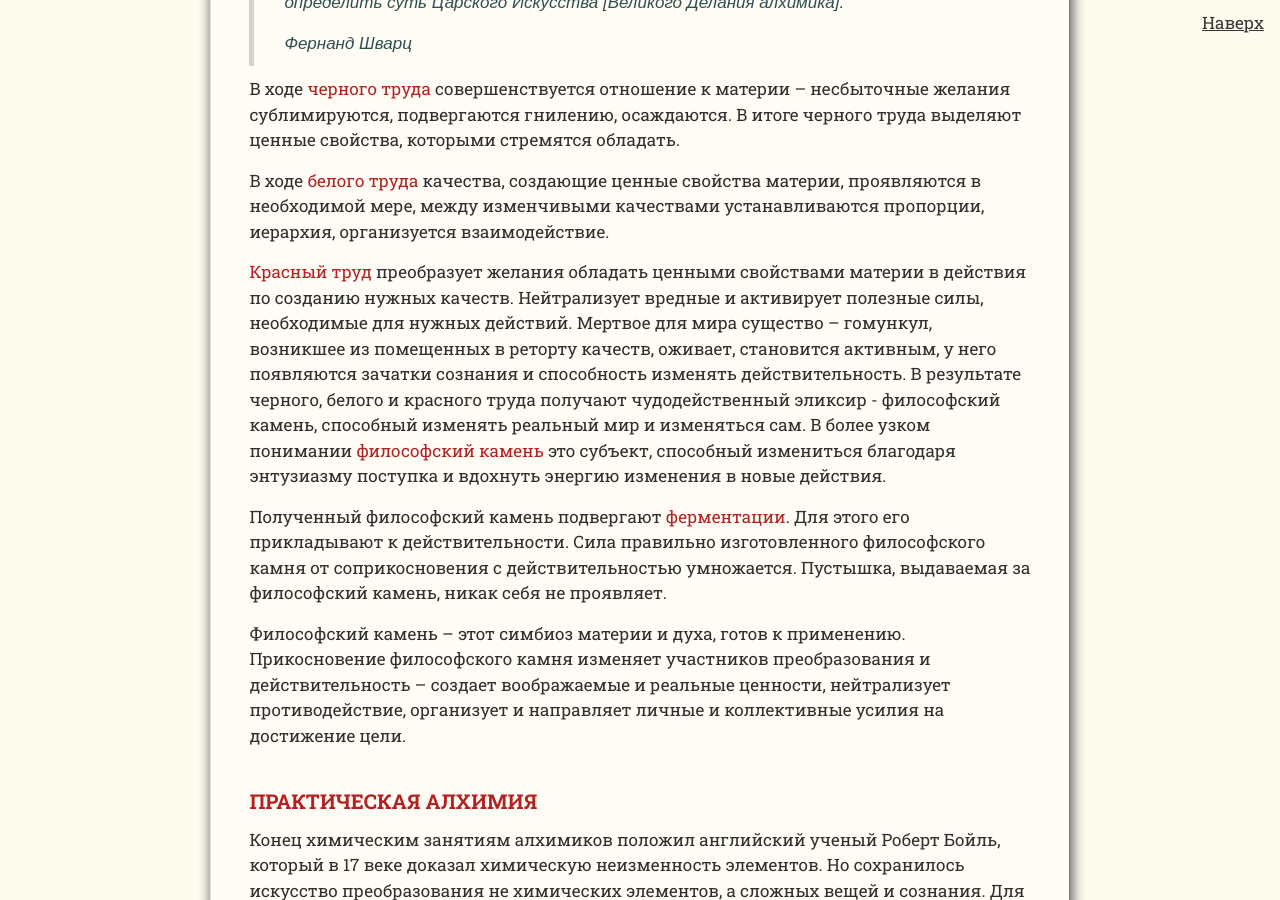
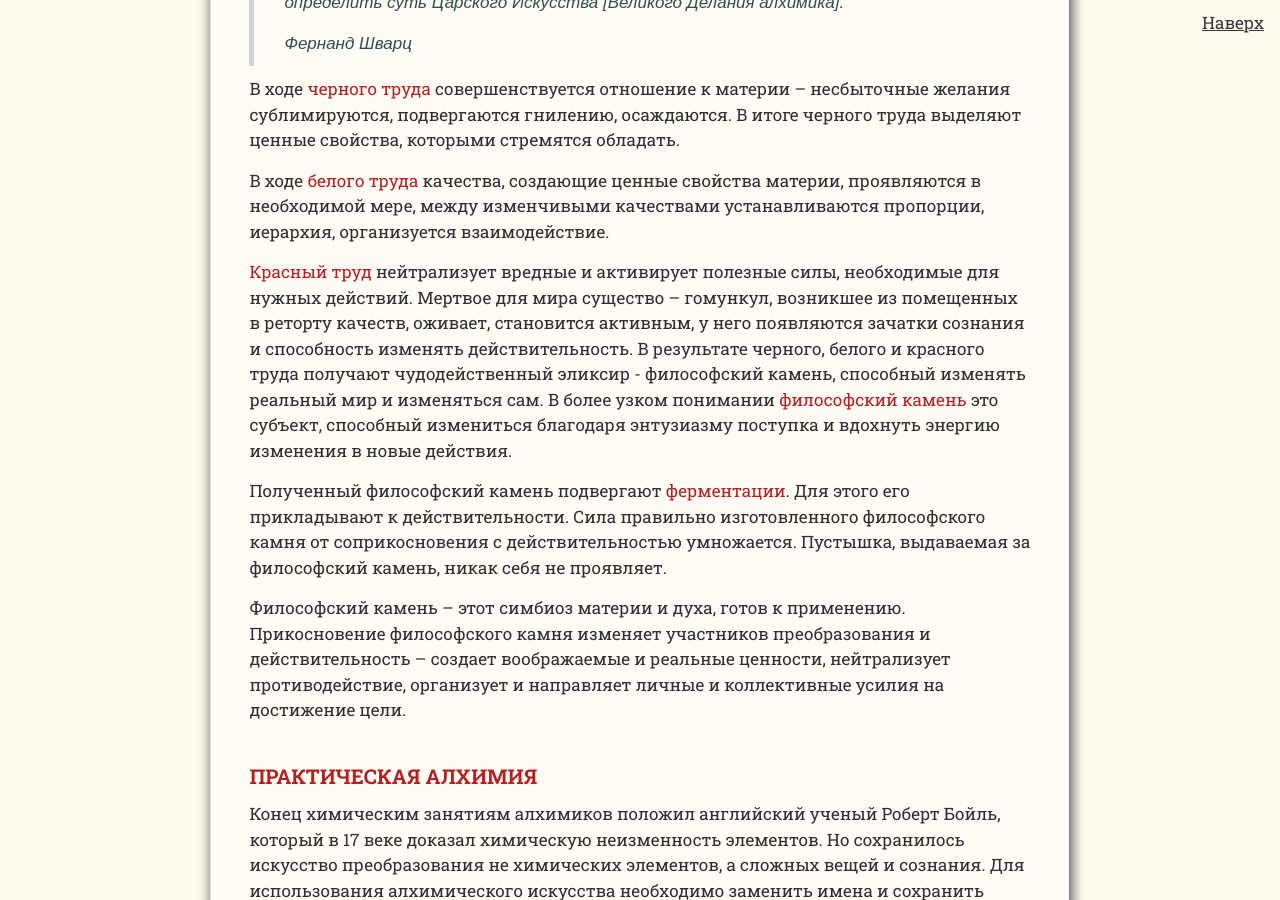
Before and after one commit to SergSi/land-use-art, a Jekyll site: the page built from _posts/2024-12-15-alhimia.md, in a window 1280 px wide and 900 px high, scrolled down 3899 px. Built offline with Jekyll 4.4.1, drawn with Linux system fonts in a browser that asks for light colours; some web fonts are replaced.

Commit message:
Update 2024-12-15-alhimia.md

```diff
--- a/_posts/2024-12-15-alhimia.md
+++ b/_posts/2024-12-15-alhimia.md
@@ -68,7 +68,7 @@ file-1="Алхимия.png" caption-1="Схема Великого алхими
 
 В ходе **белого труда** качества, создающие ценные свойства материи, проявляются в необходимой мере, между изменчивыми качествами устанавливаются пропорции, иерархия, организуется взаимодействие.
 
-**Красный труд** преобразует желания обладать ценными свойствами материи в действия по созданию нужных качеств. Нейтрализует вредные и активирует полезные силы, необходимые для нужных действий. Мертвое для мира существо – гомункул, возникшее из помещенных в реторту качеств, оживает, становится активным, у него появляются зачатки сознания и способность изменять действительность. В результате черного, белого и красного труда получают чудодейственный эликсир - философский камень, способный изменять реальный мир и изменяться сам. В более узком понимании **философский камень** это субъект, способный измениться благодаря энтузиазму поступка и вдохнуть энергию изменения в новые действия.
+**Красный труд** нейтрализует вредные и активирует полезные силы, необходимые для нужных действий. Мертвое для мира существо – гомункул, возникшее из помещенных в реторту качеств, оживает, становится активным, у него появляются зачатки сознания и способность изменять действительность. В результате черного, белого и красного труда получают чудодейственный эликсир - философский камень, способный изменять реальный мир и изменяться сам. В более узком понимании **философский камень** это субъект, способный измениться благодаря энтузиазму поступка и вдохнуть энергию изменения в новые действия.
 
 Полученный философский камень подвергают **ферментации**. Для этого его прикладывают к действительности. Сила правильно изготовленного философского камня от соприкосновения с действительностью умножается. Пустышка, выдаваемая за философский камень, никак себя не проявляет.
 
```
